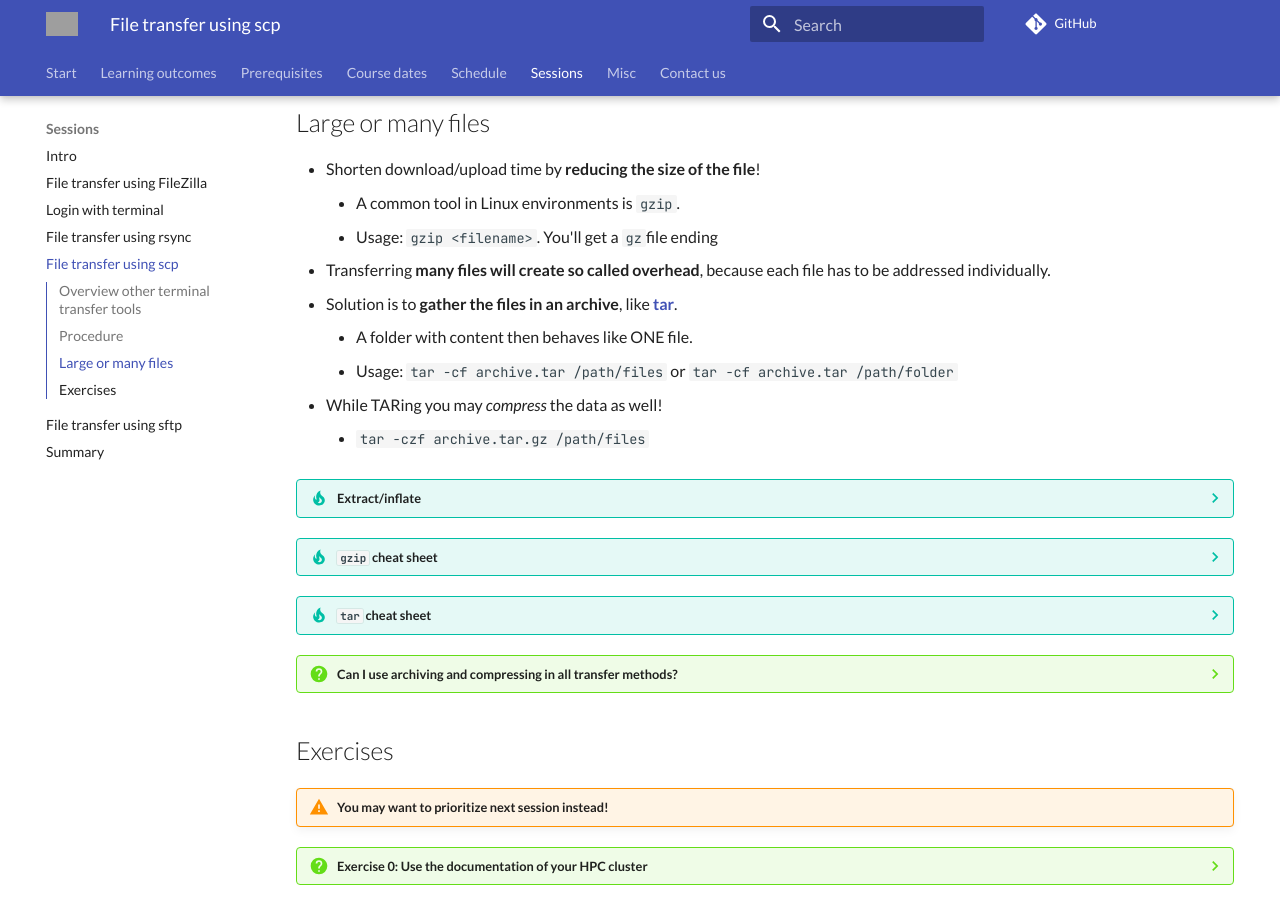
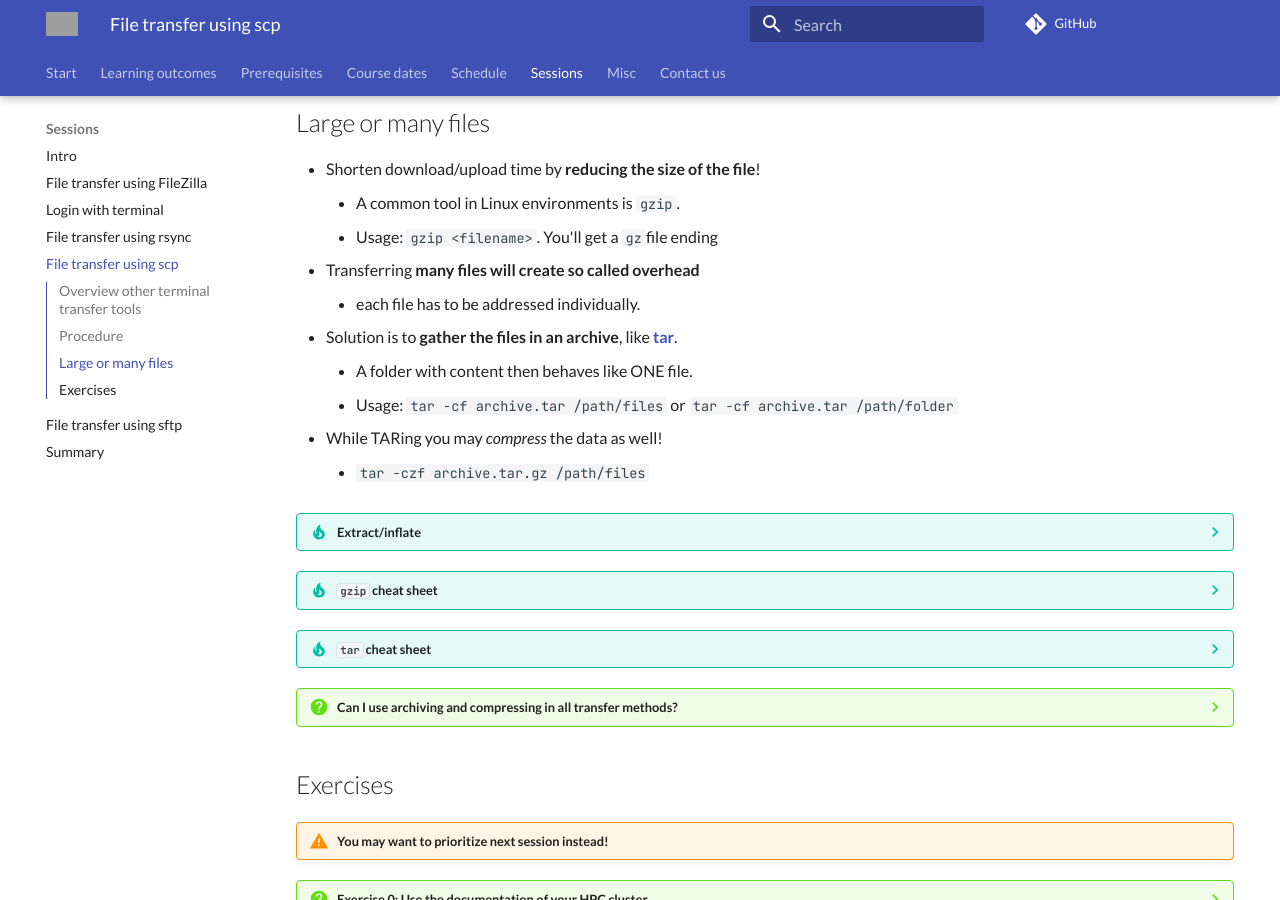
Before and after one commit to UPPMAX/naiss_file_transfer_course, an MkDocs documentation site: the page built from docs/sessions/scp/README.md, in a window 1280 px wide and 900 px high, scrolled down 1904 px. Built offline with MkDocs 1.6.1 and Material for MkDocs 9.7.7, drawn with Linux system fonts in a browser that asks for light colours; comment, search, counter and statistics services are not loaded; grey boxes are pictures that could not be loaded.

Commit message:
README.md scp md fix

```diff
--- a/docs/sessions/scp/README.md
+++ b/docs/sessions/scp/README.md
@@ -176,7 +176,8 @@ scp [username]@<cluster adress>:<path-to-folder>/[remote_filename] [local_folder
 - Shorten download/upload time by **reducing the size of the file**!
     - A common tool in Linux environments is ``gzip``.
     - Usage: ``gzip <filename>``. You'll get a ``gz``file ending
-- Transferring **many files will create so called overhead**, because each file has to be addressed individually.
+- Transferring **many files will create so called overhead**
+    - each file has to be addressed individually.
 - Solution is to **gather the files in an archive**, like [**tar**](https://en.wikipedia.org/wiki/Tar_(computing)).
     - A folder with content then behaves like ONE file.
     - Usage: ``tar -cf archive.tar /path/files`` or ``tar -cf archive.tar /path/folder``
```
